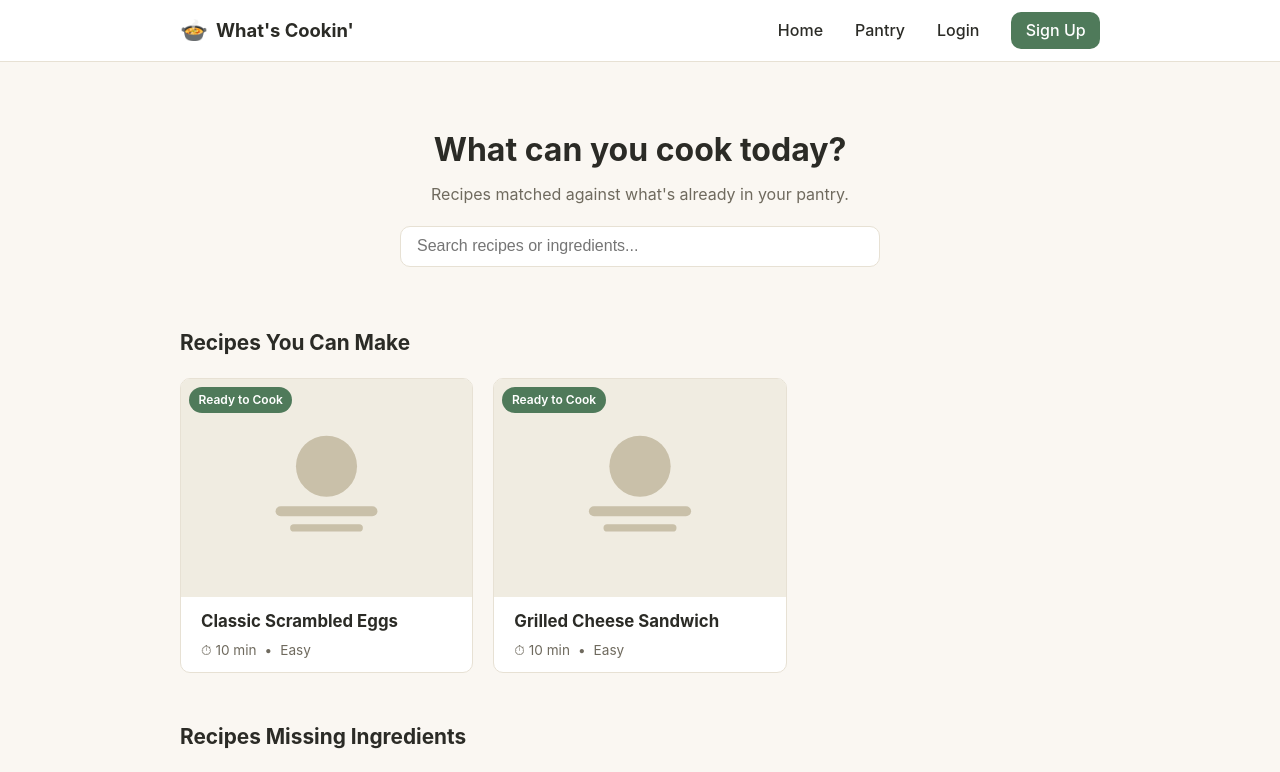
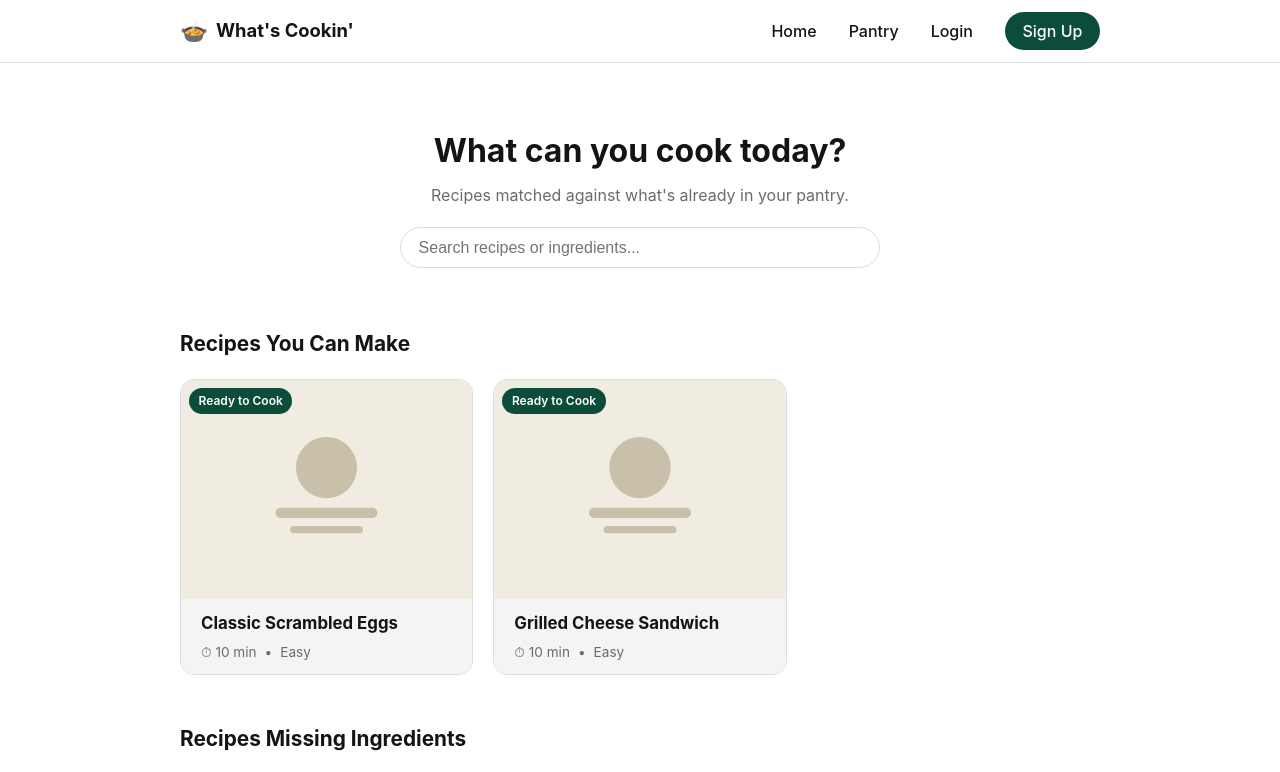
Before and after one commit to mrkumli/whats_cookin, a React (Vite) app: page / in a window 1280 px wide. Shown: the top 772 px of the page. Built offline with nearby package versions, Linux system fonts and the light colour scheme; the HTML template or start-up script is replaced by a standard one.

Commit message:
Cosmetics and Theme updates

```diff
--- a/src/App.css
+++ b/src/App.css
@@ -82,8 +82,8 @@
 .navbar__cta {
   background-color: var(--color-primary);
   color: #fff !important;
-  padding: 0.4rem 0.9rem;
-  border-radius: var(--radius);
+  padding: 0.45rem 1.1rem;
+  border-radius: var(--radius-pill);
 }
 
 .navbar__cta:hover {
--- a/src/components/Modal.css
+++ b/src/components/Modal.css
@@ -1,7 +1,7 @@
 .modal-overlay {
   position: fixed;
   inset: 0;
-  background-color: rgba(43, 43, 38, 0.45);
+  background-color: rgba(20, 20, 20, 0.5);
   display: flex;
   align-items: center;
   justify-content: center;
@@ -30,6 +30,8 @@
 .modal__header h3 {
   margin: 0;
   font-size: 1.1rem;
+  font-weight: 700;
+  color: var(--color-text);
 }
 
 .modal__close {
--- a/src/components/RecipeCard.css
+++ b/src/components/RecipeCard.css
@@ -23,7 +23,7 @@
 .recipe-card__image {
   position: relative;
   aspect-ratio: 4 / 3;
-  background-color: #f0ece1;
+  background-color: var(--color-surface-muted);
   display: flex;
   align-items: center;
   justify-content: center;
@@ -45,7 +45,7 @@
   font-size: 0.75rem;
   font-weight: 600;
   padding: 0.25rem 0.6rem;
-  border-radius: 999px;
+  border-radius: var(--radius-pill);
 }
 
 .recipe-card__body {
@@ -54,11 +54,14 @@
   flex-direction: column;
   gap: 0.35rem;
   flex: 1;
+  background-color: var(--color-surface-muted);
 }
 
 .recipe-card__title {
   margin: 0;
   font-size: 1.05rem;
+  font-weight: 700;
+  color: var(--color-text);
 }
 
 .recipe-card__meta {
--- a/src/components/RecipeCardSkeleton.css
+++ b/src/components/RecipeCardSkeleton.css
@@ -9,7 +9,7 @@
 
 .recipe-card-skeleton__image {
   aspect-ratio: 4 / 3;
-  background-color: #ece7da;
+  background-color: #e4e4e4;
   animation: skeleton-pulse 1.2s ease-in-out infinite;
 }
 
@@ -23,7 +23,7 @@
 .recipe-card-skeleton__line {
   height: 0.85rem;
   border-radius: 4px;
-  background-color: #ece7da;
+  background-color: #e4e4e4;
   animation: skeleton-pulse 1.2s ease-in-out infinite;
 }
 
--- a/src/index.css
+++ b/src/index.css
@@ -1,13 +1,14 @@
 /* Design tokens */
 :root {
-  --color-bg: #faf7f2;
+  --color-bg: #ffffff;
   --color-surface: #ffffff;
-  --color-text: #2b2b26;
-  --color-text-muted: #6f6a5e;
-  --color-border: #e7e1d4;
-  --color-primary: #4f7a5a;
-  --color-primary-dark: #3d5f46;
-  --color-accent: #e0a458;
+  --color-surface-muted: #f4f4f4;
+  --color-text: #141414;
+  --color-text-muted: #6b6b6b;
+  --color-border: #dcdcdc;
+  --color-primary: #0b4d3a;
+  --color-primary-dark: #082e23;
+  --color-accent: #a63232;
 
   --space-xs: 0.5rem;
   --space-sm: 0.75rem;
@@ -15,7 +16,8 @@
   --space-lg: 2rem;
   --space-xl: 3rem;
 
-  --radius: 10px;
+  --radius: 14px;
+  --radius-pill: 999px;
   --max-width: 960px;
 
   font-family: -apple-system, "Segoe UI", Roboto, Helvetica, Arial,
--- a/src/pages/Home.css
+++ b/src/pages/Home.css
@@ -12,6 +12,8 @@
 .home-hero h1 {
   margin: 0 0 var(--space-xs);
   font-size: 2rem;
+  font-weight: 700;
+  color: var(--color-text);
 }
 
 .home-hero__subtitle {
@@ -26,10 +28,10 @@
 
 .search-bar__input {
   width: 100%;
-  padding: 0.65rem 1rem;
+  padding: 0.65rem 1.1rem;
   font-size: 1rem;
   border: 1px solid var(--color-border);
-  border-radius: var(--radius);
+  border-radius: var(--radius-pill);
   background-color: var(--color-surface);
   color: var(--color-text);
 }
@@ -42,6 +44,8 @@
 .home-section h2 {
   margin: 0 0 var(--space-md);
   font-size: 1.3rem;
+  font-weight: 700;
+  color: var(--color-text);
 }
 
 .home-section__empty {
--- a/src/pages/RecipeDetails.css
+++ b/src/pages/RecipeDetails.css
@@ -17,7 +17,7 @@
   border-radius: var(--radius);
   overflow: hidden;
   aspect-ratio: 16 / 9;
-  background-color: #f0ece1;
+  background-color: var(--color-surface-muted);
 }
 
 .recipe-details__image img {
@@ -29,6 +29,8 @@
 
 .recipe-details h1 {
   margin: 0;
+  font-weight: 700;
+  color: var(--color-text);
 }
 
 .recipe-details__meta {
@@ -39,7 +41,9 @@
 
 .recipe-details__section h2 {
   font-size: 1.15rem;
+  font-weight: 700;
   margin-bottom: var(--space-sm);
+  color: var(--color-text);
 }
 
 /* ---- Ingredient list ---- */
@@ -63,13 +67,13 @@
 }
 
 .ingredient-list__item--available {
-  background-color: #eef4ec;
-  border-color: #cfe0c9;
+  background-color: #e7f0ec;
+  border-color: #bcd6c8;
 }
 
 .ingredient-list__item--missing {
-  background-color: #fbf3e8;
-  border-color: #ecd9b8;
+  background-color: #f8eceb;
+  border-color: #e3bcb9;
 }
 
 .ingredient-list__info {
@@ -98,8 +102,8 @@
   background-color: var(--color-accent);
   color: #fff;
   border: none;
-  border-radius: var(--radius);
-  padding: 0.4rem 0.75rem;
+  border-radius: var(--radius-pill);
+  padding: 0.4rem 0.9rem;
   font-size: 0.85rem;
   font-weight: 600;
   cursor: pointer;
```
